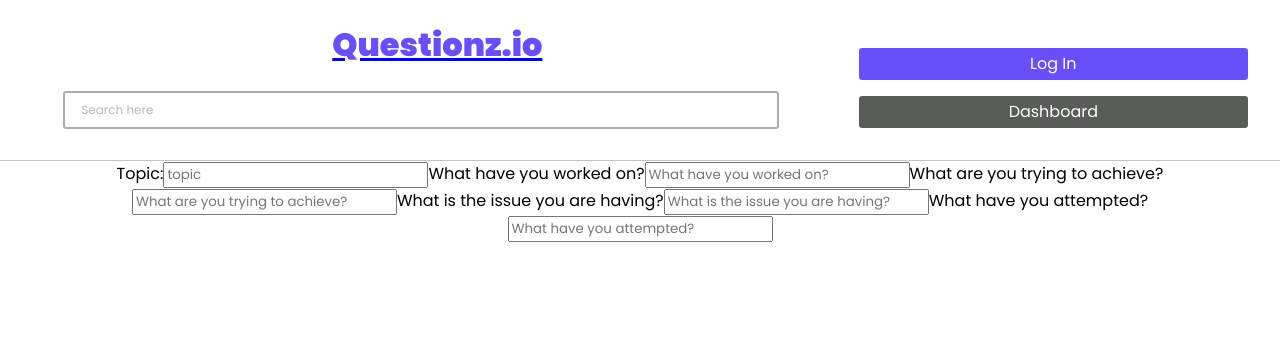
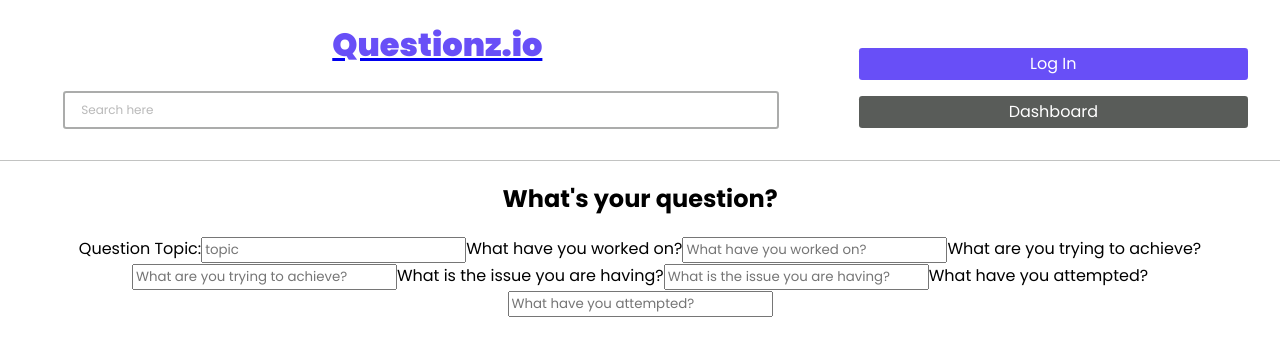
Before and after one commit to JaredS129/student-project--agile-dev-ops--aws-backend, a React (Create React App) app: page /askQuestion in a window 1280 px wide. Shown: the top 356 px of the page. Built offline with nearby package versions, Linux system fonts and the light colour scheme.

Commit message:
Added h2 to AskQuestion.js

```diff
--- a/src/components/askquestion/AskQuestion.js
+++ b/src/components/askquestion/AskQuestion.js
@@ -1,8 +1,9 @@
 const AskQuestion = ({props, topic, setTopic, workOn, setWorkOn, tryAchieve, setTryAchieve, issue, setIssue, attempted, setAttempted}) => {
   return (
     <div>
+      <h2>What's your question?</h2>
       <form>
-        <label htmlFor="topic">Topic:</label>
+        <label htmlFor="topic">Question Topic:</label>
         <input
           type="text"
           id="topic"
```
